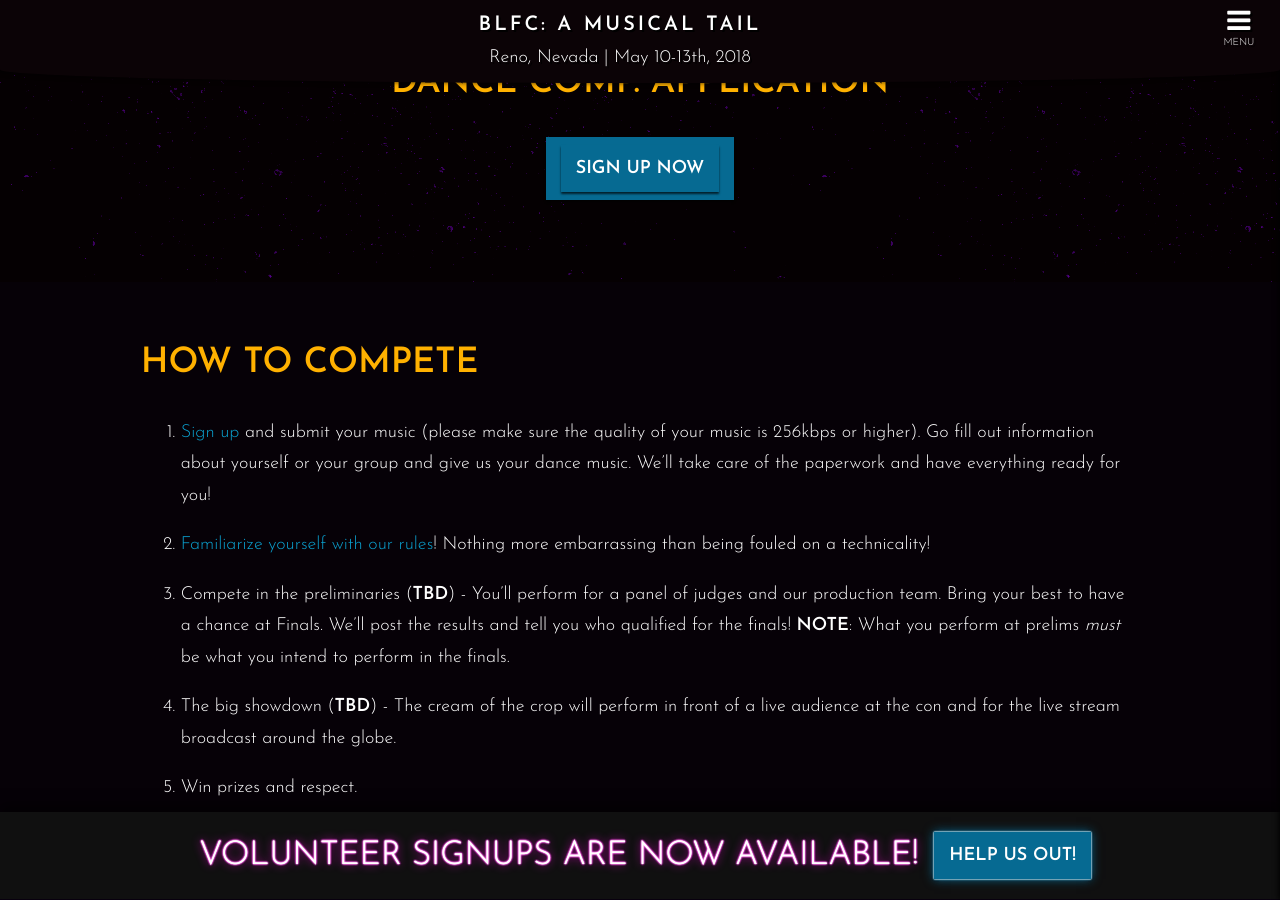
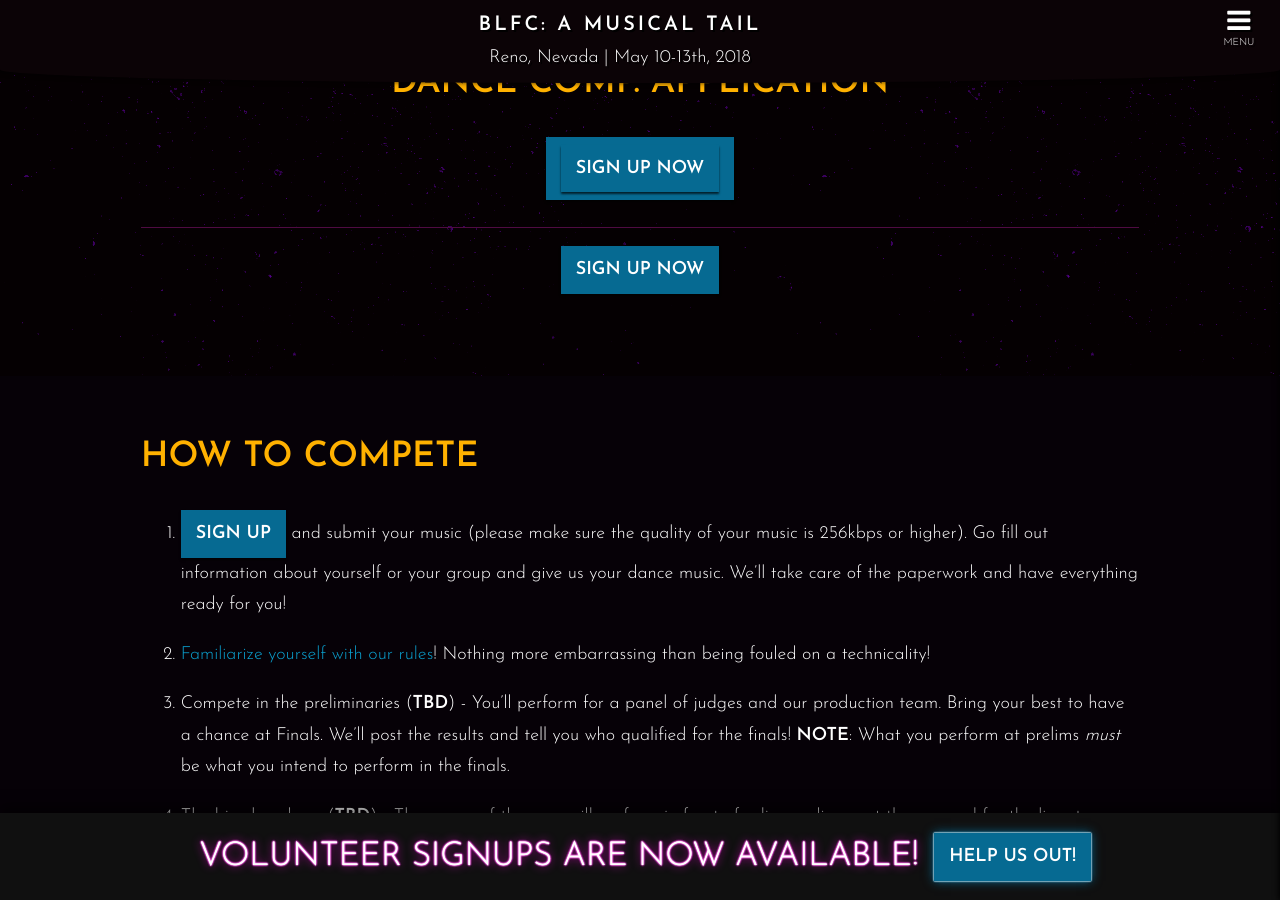
Before and after one commit to blfcweb/biggestlittlefc.github.io, a Jekyll site: the page built from events/dance-comp.md, in a window 1280 px wide and 900 px high, scrolled down 440 px. Built offline with Jekyll 4.4.1, drawn with Linux system fonts in a browser that asks for light colours.

Commit message:
alt link styling test

```diff
--- a/events/dance-comp.md
+++ b/events/dance-comp.md
@@ -15,6 +15,10 @@
 
 [Sign up now][reglink]
 {: class="button"}
+
+----
+
+[Sign up now][reglink]{: .button}
 
 </div>
 </div>
```
